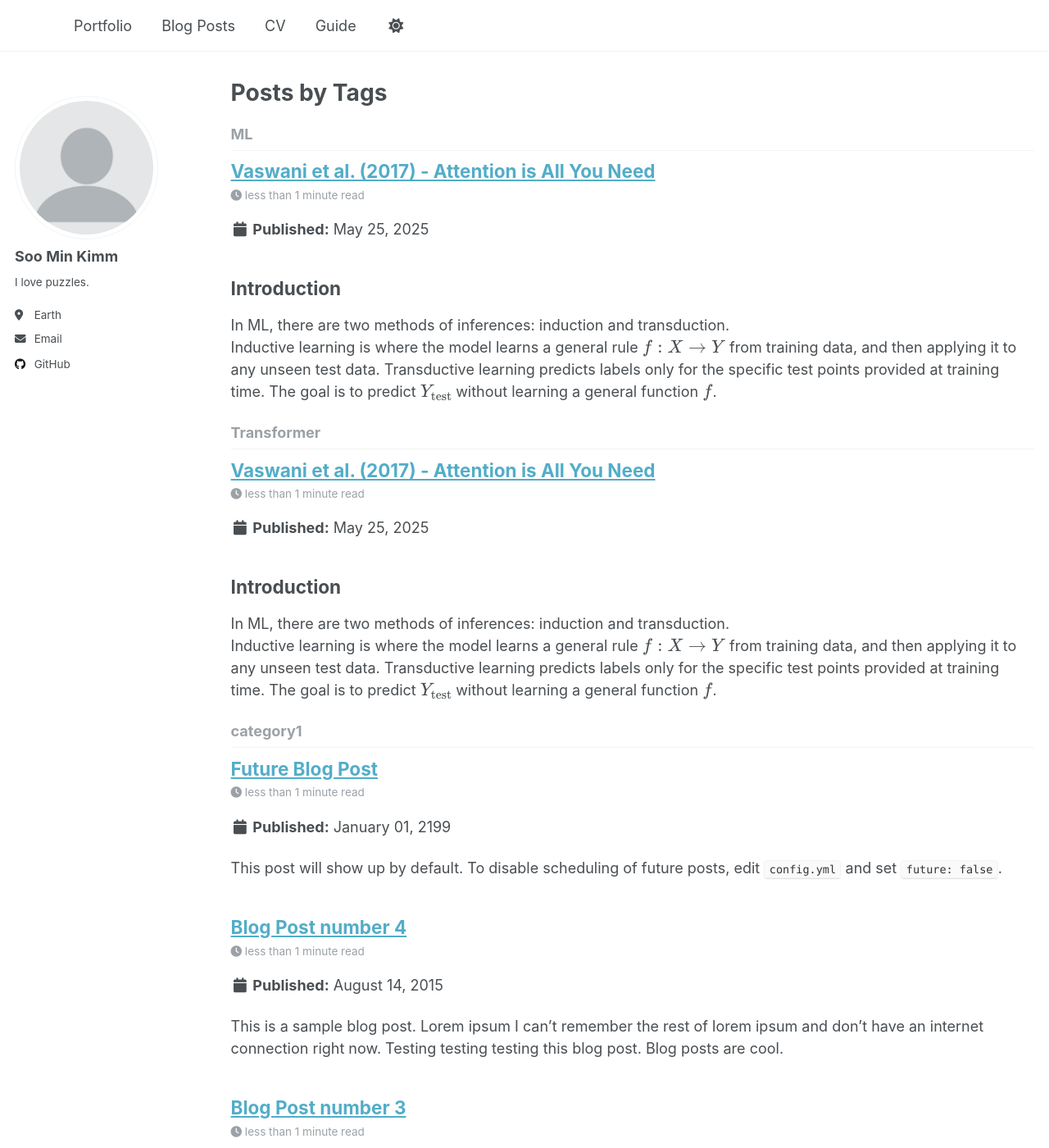
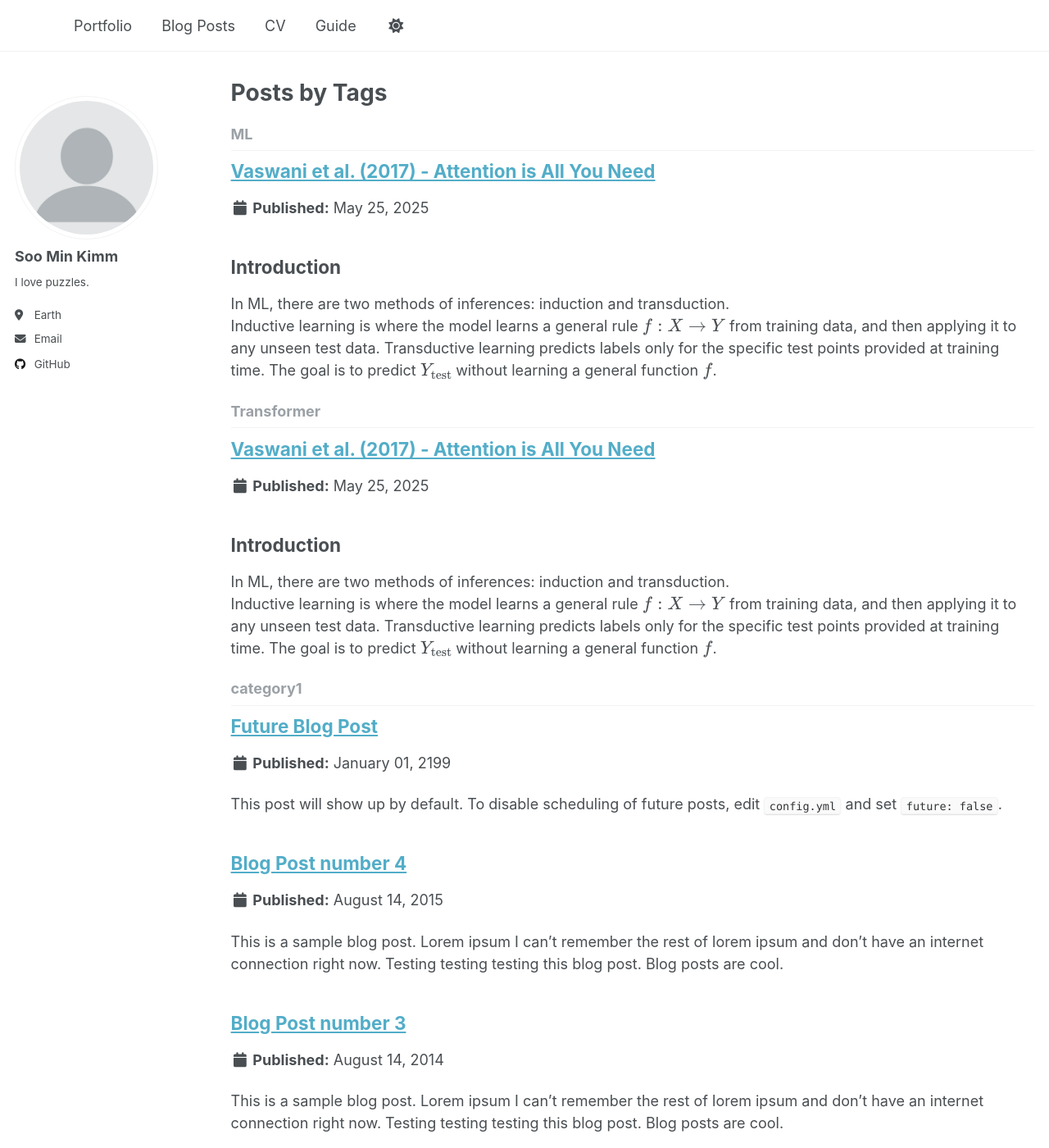
Before and after one commit to somnio-kimm/somnio-kimm.github.io, a Jekyll site: the page built from _pages/tag-archive.html, in a window 1280 px wide and 1400 px high. Shown: the whole window at 82% size. Built offline with Jekyll 4.4.1, drawn with Linux system fonts in a browser that asks for light colours; some of the changed text lies outside the part shown.

Commit message:
Update _config.yml

```diff
--- a/_config.yml
+++ b/_config.yml
@@ -232,8 +232,10 @@
       type: posts
     values:
       layout: single
+      toc: true
+      toc_sticky: true
       author_profile: true
-      read_time: true
+      read_time: false
       comments: true
       share: true
       related: true
```
